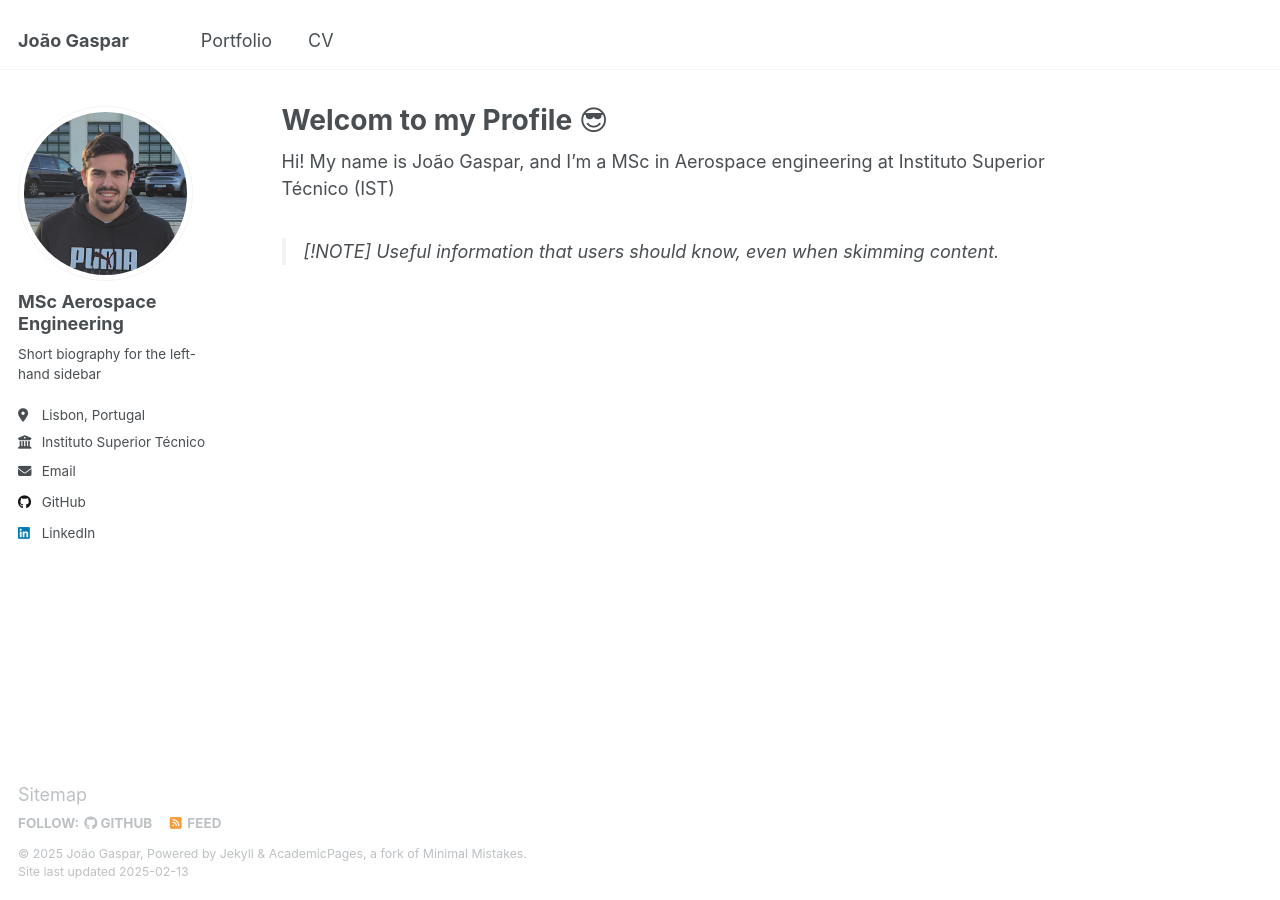
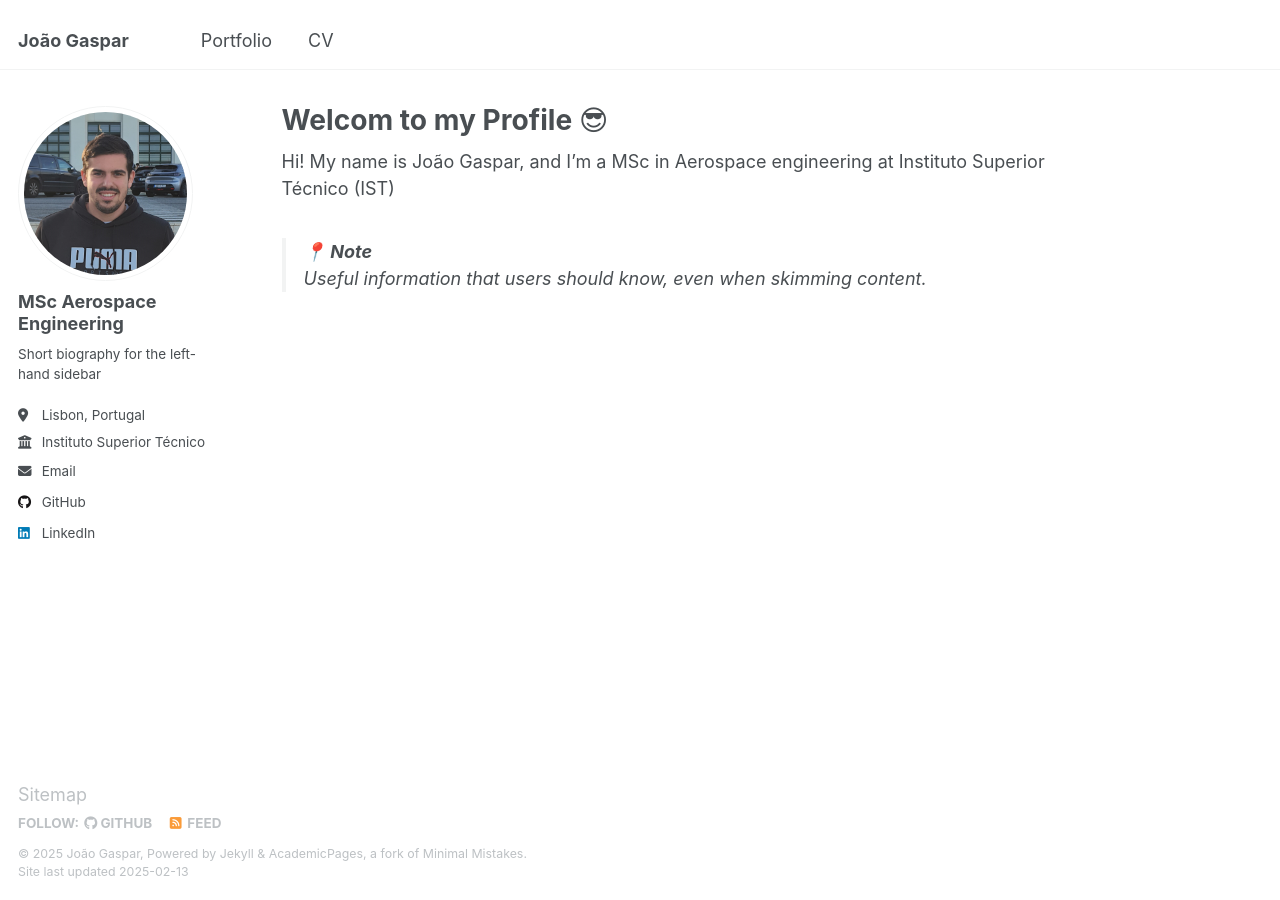
Before and after one commit to joaogaspar00/joaogaspar00.github.io, a Jekyll site: the page built from _pages/about.md, in a window 1280 px wide. Built offline with Jekyll 4.4.1, drawn with Linux system fonts in a browser that asks for light colours.

```diff
--- a/_pages/about.md
+++ b/_pages/about.md
@@ -9,5 +9,5 @@ redirect_from:
 
 Hi! My name is João Gaspar, and I'm a MSc in Aerospace engineering at Instituto Superior Técnico (IST)
 
-> [!NOTE]
+> **📍 Note**
 > Useful information that users should know, even when skimming content.
```
